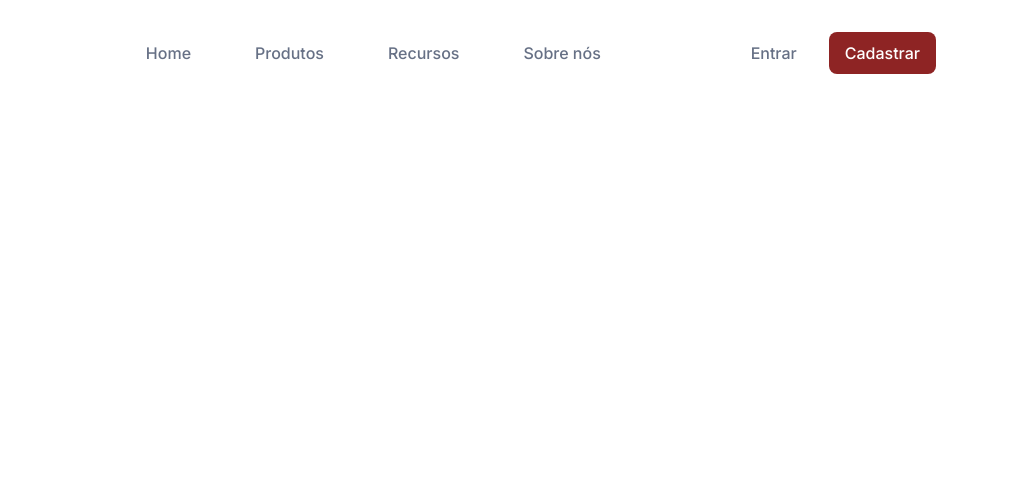
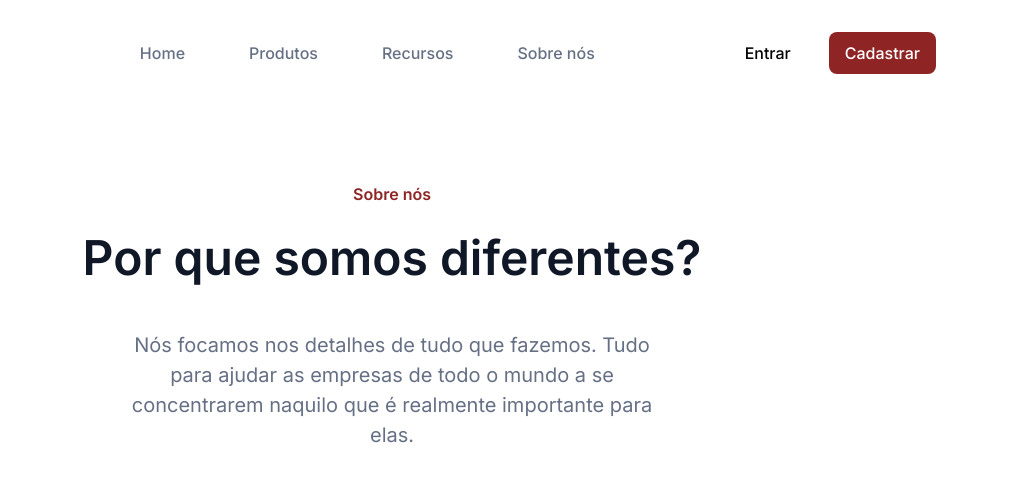
Before and after one commit to gabrielfari4/7daysofcode, a plain HTML site: page index.html in a window 1280 px wide. Shown: the full height of the page, 248-1280 px from the left. Drawn offline with Linux system fonts and the light colour scheme.

Commit message:
Incluindo primeira seção

```diff
--- a/index.html
+++ b/index.html
@@ -14,25 +14,31 @@
 </head>
 
 <body>
-    <header class="cabecalho">
+    <nav class="cabecalho">
         <div class="cabecalho__logo">
-            <img src="img/_Button base.png" alt="Logo da OptimusTech">
+            <img src="img/_Button base.png" alt="Logo da OptimusTech" title="Logo da OptimusTech">
         </div>
 
-
         <ul class="menu__lista">
-            <li class="item__lista">Home</li>
-            <li class="item__lista">Produtos</li>
-            <li class="item__lista">Recursos</li>
-            <li class="item__lista">Sobre nós</li>
+            <li class="item__lista"><a href="#" class="item__link">Home</a></li>
+            <li class="item__lista"><a href="#" class="item__link">Produtos</a></li>
+            <li class="item__lista"><a href="#" class="item__link">Recursos</a></li>
+            <li class="item__lista"><a href="#" class="item__link">Sobre nós</a></li>
         </ul>
 
-
         <div class="cabecalho__cadastrar">
-            <h3 class="cabecalho__cadastrar--entrar">Entrar</h3>
+            <button class="cabecalho__cadastrar--entrar">Entrar</button>
             <a href="#" class="cabecalho__cadastrar--botao">Cadastrar</a>
         </div>
 
+    </nav>
+
+    <header>
+        <section class="primeira__seçao">
+            <span class="primeira__seçao--sobre">Sobre nós</span>
+            <h1 class="primeira__seçao--titulo">Por que somos diferentes?</h1>
+            <p class="primeira__seçao--texto">Nós focamos nos detalhes de tudo que fazemos. Tudo para ajudar as empresas de todo o mundo a se concentrarem naquilo que é realmente importante para elas.</p>
+        </section>
     </header>
 
 </body>
--- a/styles.css
+++ b/styles.css
@@ -6,6 +6,7 @@
     --fonte-principal: 'Inter';
     --cor-botao: #8E2424;
     --cor-da-fonte: #667085;
+    --cor-fonte-preta: #101828;
 
 }
 
--- a/styles/header.css
+++ b/styles/header.css
@@ -12,11 +12,25 @@
 
 .item__lista {
     padding: 0 2em;
+
+}
+
+.item__link {
+    text-decoration: none;
+    color: var(--cor-da-fonte);
 }
 
 .cabecalho__cadastrar {
     display: flex;
     align-items: center;
+}
+
+.cabecalho__cadastrar--entrar {
+    border: none;
+    background: none;
+    font-family: var(--fonte-principal);
+    font-size: 16px;
+    font-weight: 500;
 }
 
 .cabecalho__cadastrar--botao {
@@ -28,3 +42,32 @@
     text-decoration: none;
     margin-left: 2em;
 }
+
+.primeira__seçao {
+    display: flex;
+    flex-direction: column;
+    align-items: center;
+    margin: 5em auto;
+}
+
+.primeira__seçao--sobre {
+    color: var(--cor-botao);
+    margin-bottom: 2em;
+    font-weight: 600;
+}
+
+.primeira__seçao--titulo {
+    color: var(--cor-fonte-preta);
+    font-size: 48px;
+    font-weight: 600;
+    margin-bottom: 1em;
+}
+
+.primeira__seçao--texto {
+    color: var(--cor-da-fonte);
+    font-size: 20px;
+    font-weight: 400;
+    text-align: center;
+    margin: auto 29vw;
+    line-height: 1.5em;
+}
```
